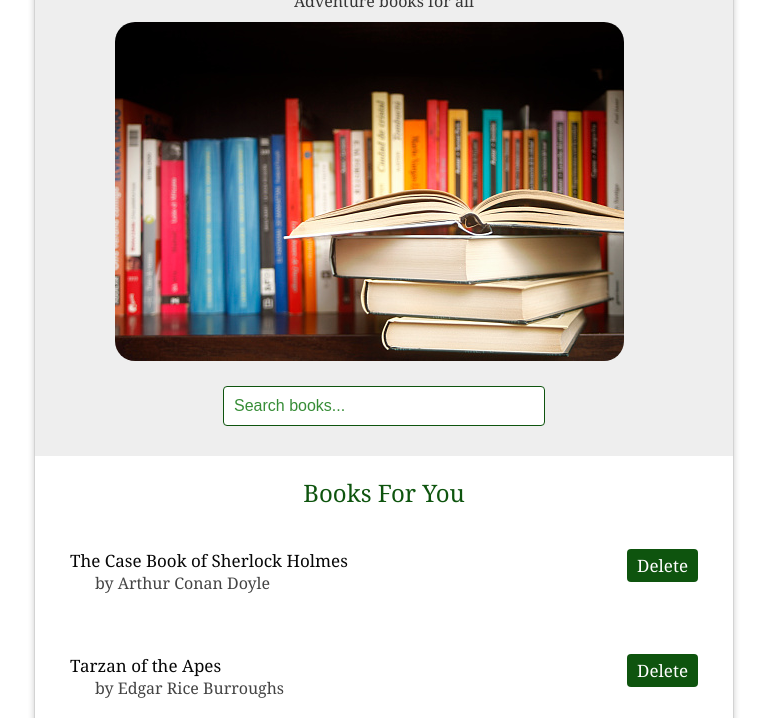
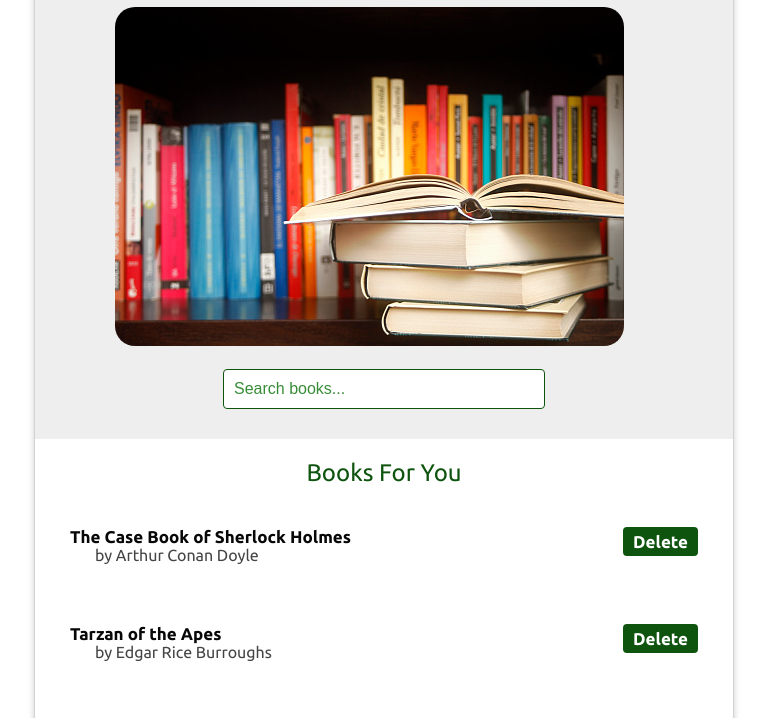
Before and after one commit to NBru-cee/EpicTopia, a plain HTML site: page index.html in a window 1280 px wide. Shown: the part 129-847 px from the top of the page, without its empty margins (256-1023 px from the left). Drawn offline with Linux system fonts and the light colour scheme.

```diff
--- a/books.css
+++ b/books.css
@@ -1,5 +1,5 @@
 html {
-     font-family: 'Georgia', 'Times New Roman', serif;
+     font-family: 'Ubuntu', sans-serif;
      --secondary-color: rgb(55, 141, 55);
      --primary-color: #0e540e;
 }
@@ -36,8 +36,8 @@
      border-radius: 20px;
 }
 
-@media (max-width:600px){
-     #page-banner img{
+@media (max-width:600px) {
+     #page-banner img {
           width: 400px;
      }
 }
```
